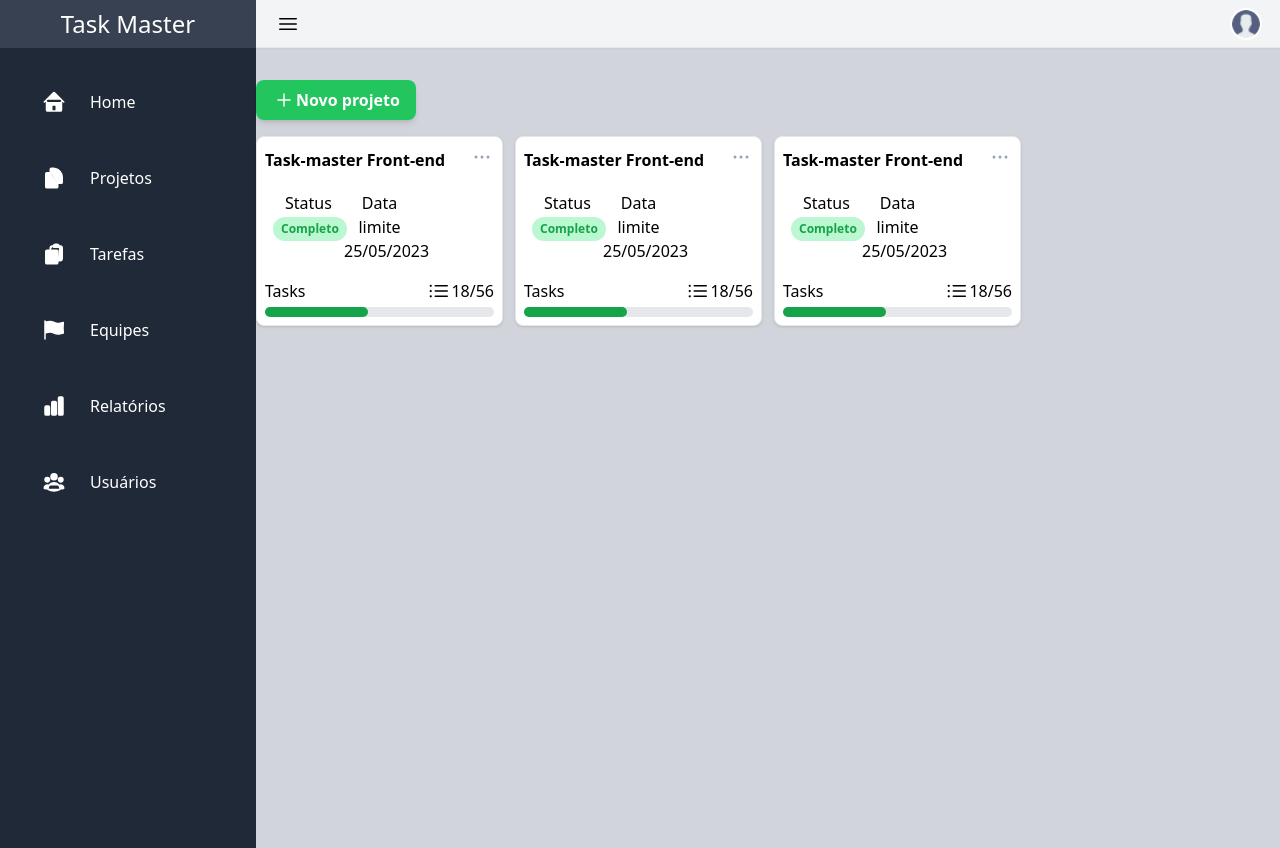
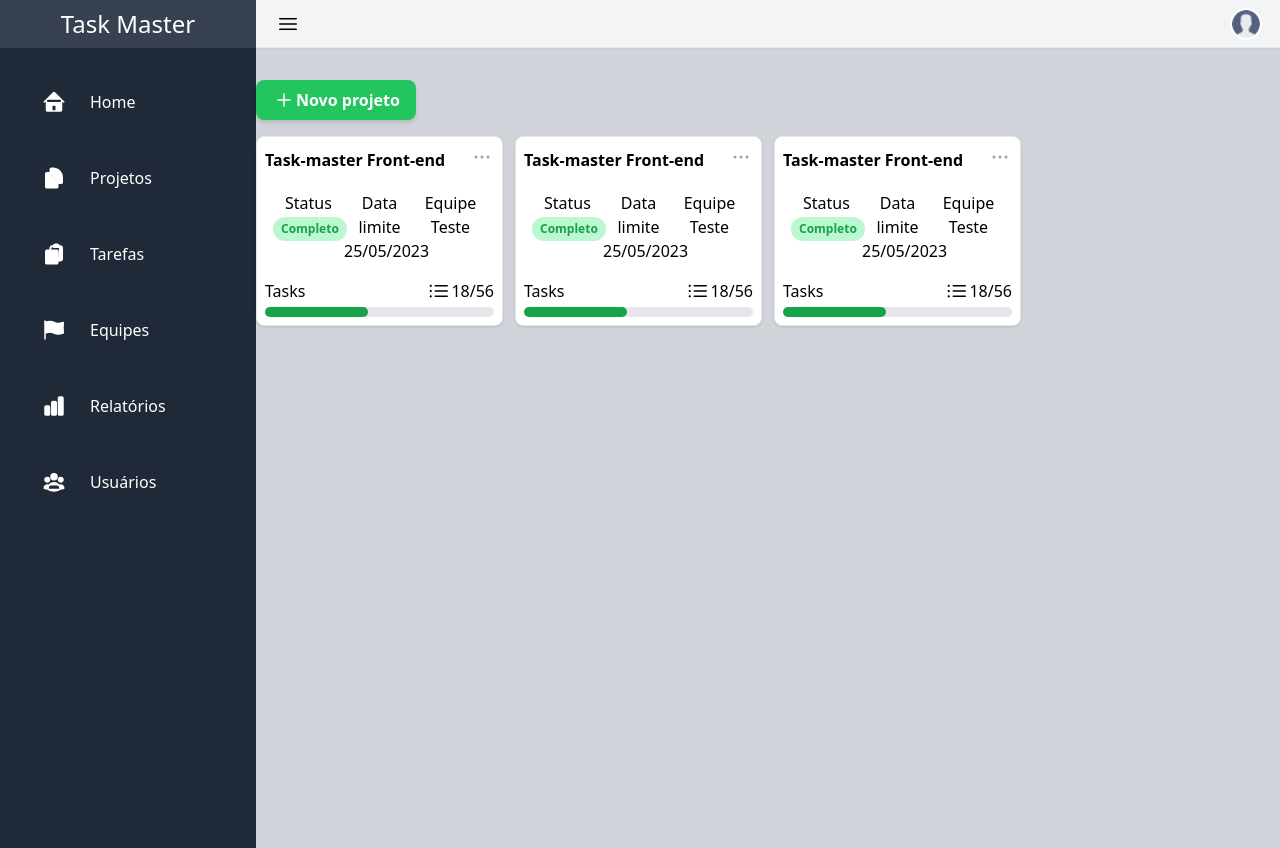
Before and after one commit to giovannispa/task-master-frontend, a Vue app: page /projetos in a window 1280 px wide. Built offline with nearby package versions, Linux system fonts and the light colour scheme.

Commit message:
Hotfix // Corrigi a posição do layout de equipe no compoennte de cards de projetos.

```diff
--- a/src/components/cards/CardProjetos.vue
+++ b/src/components/cards/CardProjetos.vue
@@ -34,6 +34,10 @@
         <p>Data limite</p>
         <p>{{ props.dateLimit }}</p>
       </div>
+      <div>
+        <p>Equipe</p>
+        <a href="">{{ props.equipe }}</a>
+      </div>
     </div>
     <div class="mt-auto">
       <div class="flex">
@@ -67,6 +71,11 @@ const props = defineProps({
     default: undefined
   },
 
+  equipe: {
+    type: String,
+    default: undefined
+  },
+
   status: {
     type: String,
     default: undefined
--- a/src/views/ProjetosView.vue
+++ b/src/views/ProjetosView.vue
@@ -7,9 +7,9 @@
       </a>
     </div>
     <div class="grid grid-cols-1 md:grid-cols-4 gap-3">
-      <CardProjetos title="Task-master Front-end" status="Completo" date-limit="25/05/2023" />
-      <CardProjetos title="Task-master Front-end" status="Completo" date-limit="25/05/2023" />
-      <CardProjetos title="Task-master Front-end" status="Completo" date-limit="25/05/2023" />
+      <CardProjetos title="Task-master Front-end" status="Completo" date-limit="25/05/2023" equipe="Teste" />
+      <CardProjetos title="Task-master Front-end" status="Completo" date-limit="25/05/2023" equipe="Teste" />
+      <CardProjetos title="Task-master Front-end" status="Completo" date-limit="25/05/2023" equipe="Teste" />
     </div>
   </div>
 </template>
```
